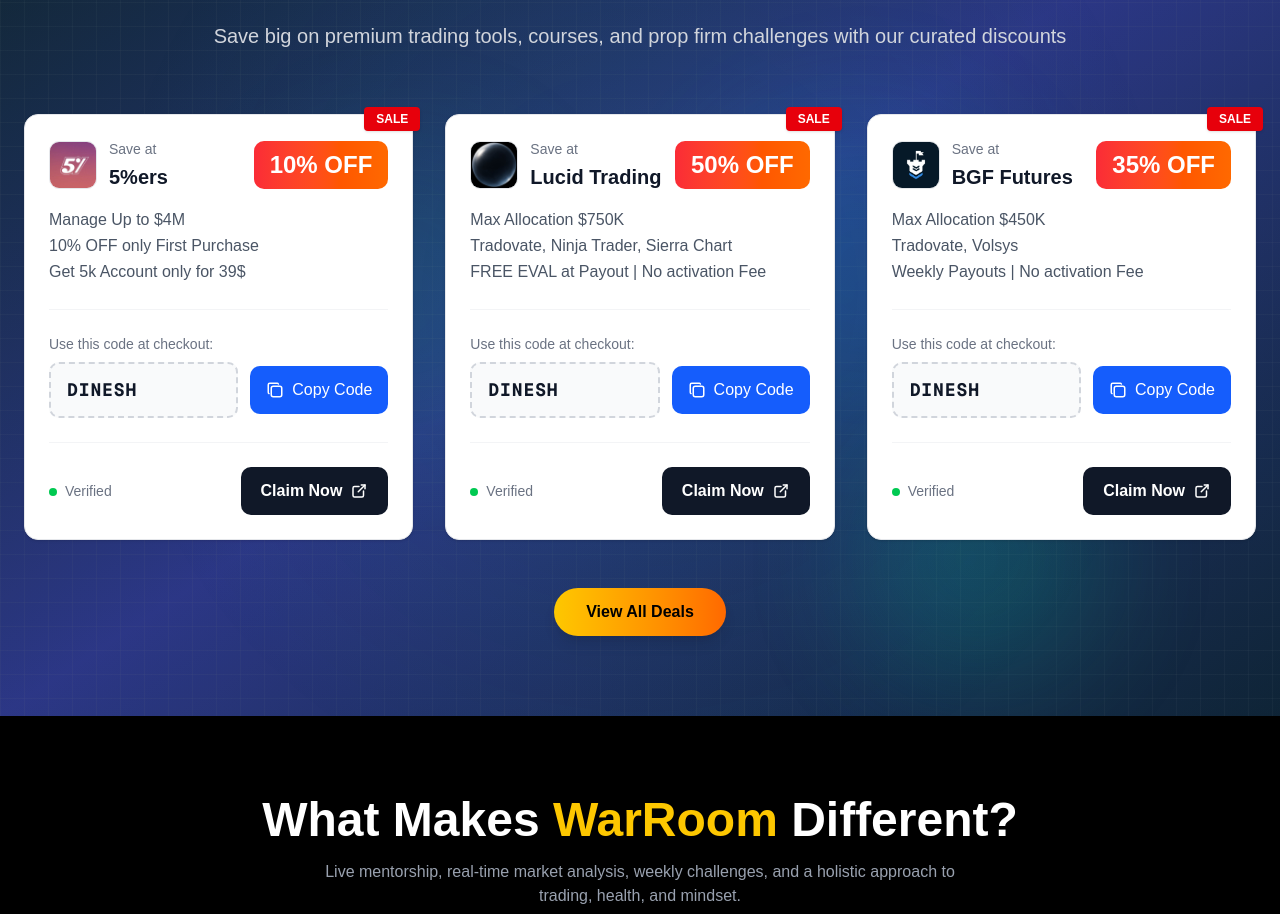
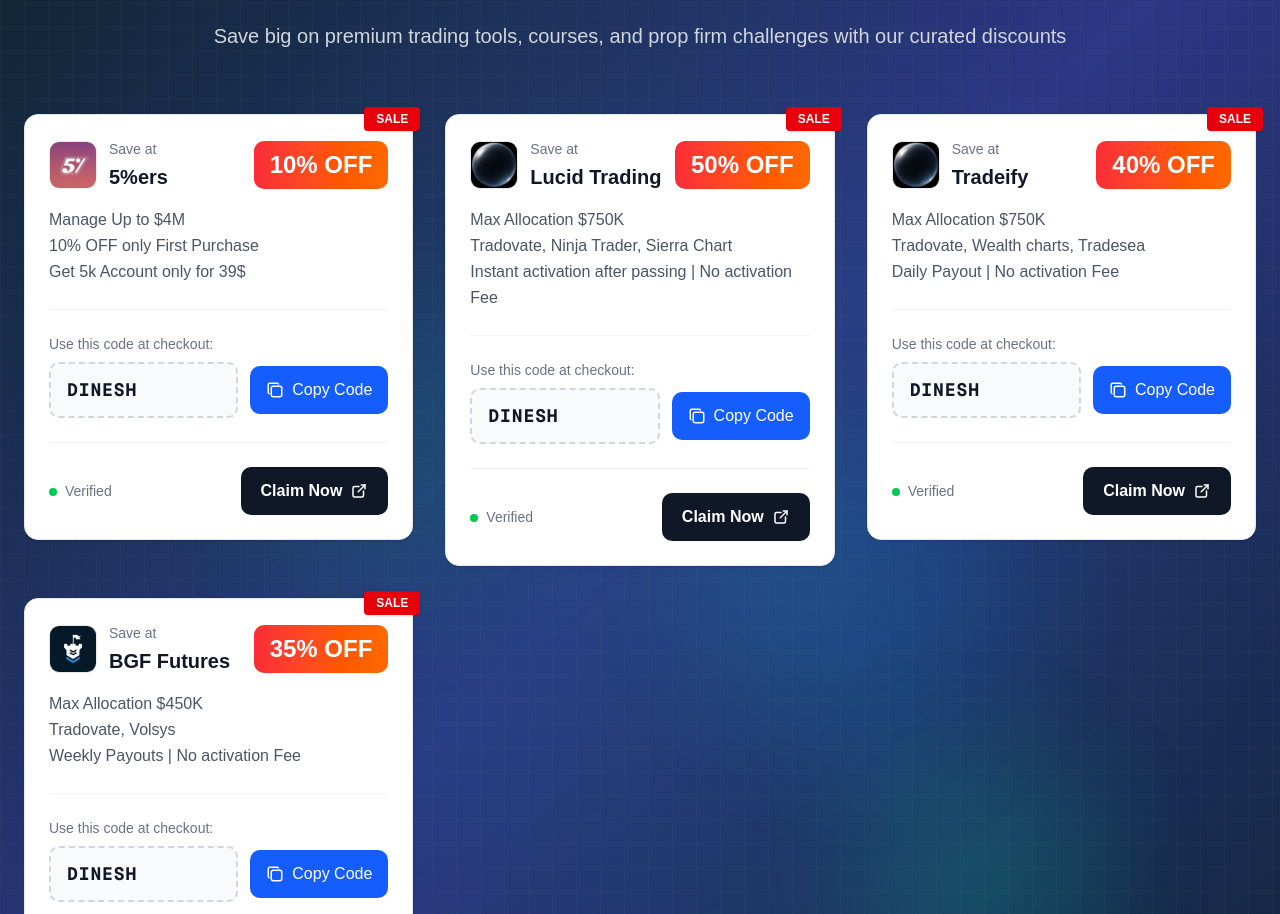
Before and after one commit to dineshinmetaverse-cmd/Warroom, a Next.js app: page / in a window 1280 px wide. Shown: the part 2494-3408 px from the top of the page. Built offline with nearby package versions, Linux system fonts and the light colour scheme; a web font is replaced by a local one.

Commit message:
Update CouponsSection.tsx

```diff
--- a/app/CouponsSection.tsx
+++ b/app/CouponsSection.tsx
@@ -20,8 +20,18 @@ const coupons = [
     couponCode: "DINESH",
         description: `Max Allocation $750K
     Tradovate, Ninja Trader, Sierra Chart
-FREE EVAL at Payout | No activation Fee`,
+Instant activation after passing | No activation Fee`,
     affiliateUrl: "https://lucidtrading.com/ref/ictdinesh/",
+    logoUrl: "/lucid.jpg"
+  },
+  {
+    companyName: "Tradeify",
+    discount: "40% OFF",
+    couponCode: "DINESH",
+        description: `Max Allocation $750K
+    Tradovate, Wealth charts, Tradesea
+Daily Payout | No activation Fee`,
+    affiliateUrl: "https://tradeify.co/?ref=DINESH",
     logoUrl: "/lucid.jpg"
   },
   {
```
